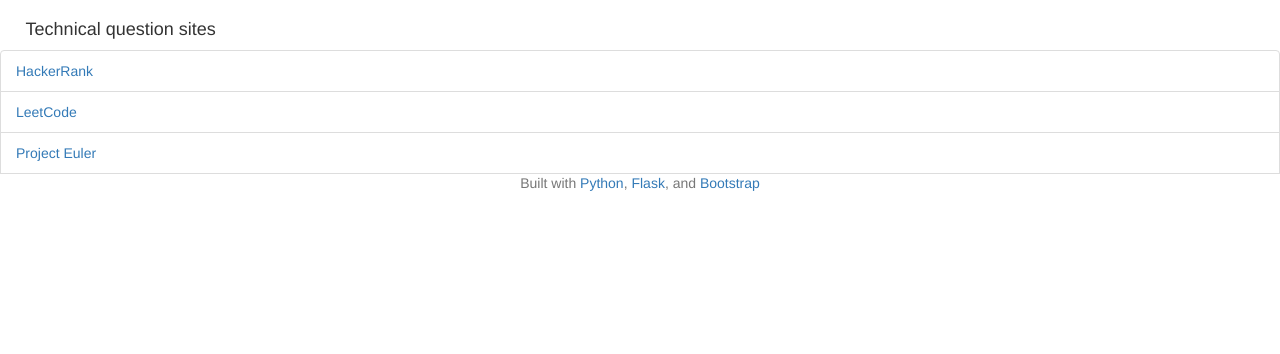
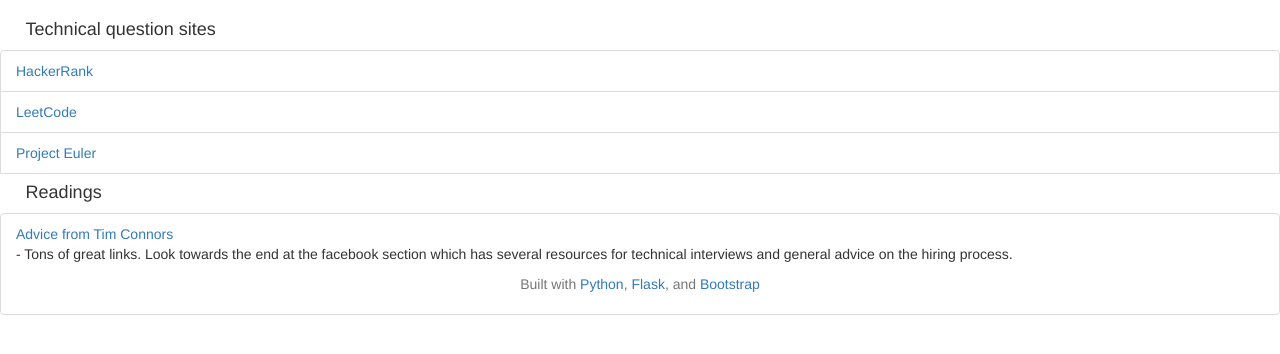
Before and after one commit to zachjanicki/cs_career_advice, a Flask app: page /resources/ in a window 1280 px wide. Shown: the part 51-405 px from the top of the page. Run offline with Flask 2, Linux system fonts and the light colour scheme; some libraries are stand-ins or nearby versions.

Commit message:
tim connors added

```diff
--- a/templates/index.html
+++ b/templates/index.html
@@ -10,7 +10,7 @@
         <h1>CS Career Advice</h1>
         <p>This is a website devoted to helping current CS students navigate their career path</p>
         <p>
-          <a class="btn btn-lg btn-primary" href="../../components/#navbar" role="button">Coding Questions &raquo;</a>
+          <a class="btn btn-lg btn-primary" href="/interview-questions" role="button">Coding Questions &raquo;</a>
         </p>
       </div>
 
--- a/templates/resources.html
+++ b/templates/resources.html
@@ -11,5 +11,11 @@
     </li>
 {% endfor %}
 
+<h4 style="padding-left: 2%"> Readings </h4>
+<ul class="list-group">
+	<li class="list-group-item">
+		<a href="https://docs.google.com/document/d/1Ni0deBDKRRWgb5xHY748Ptw6AHhw8Z3mg6LMDFOiAHw/edit" target="_blank"> Advice from Tim Connors </a>
+		<p> - Tons of great links. Look towards the end at the facebook section which has several resources for technical interviews and general advice on the hiring process. </p>
+
 
 {% endblock %}
```
